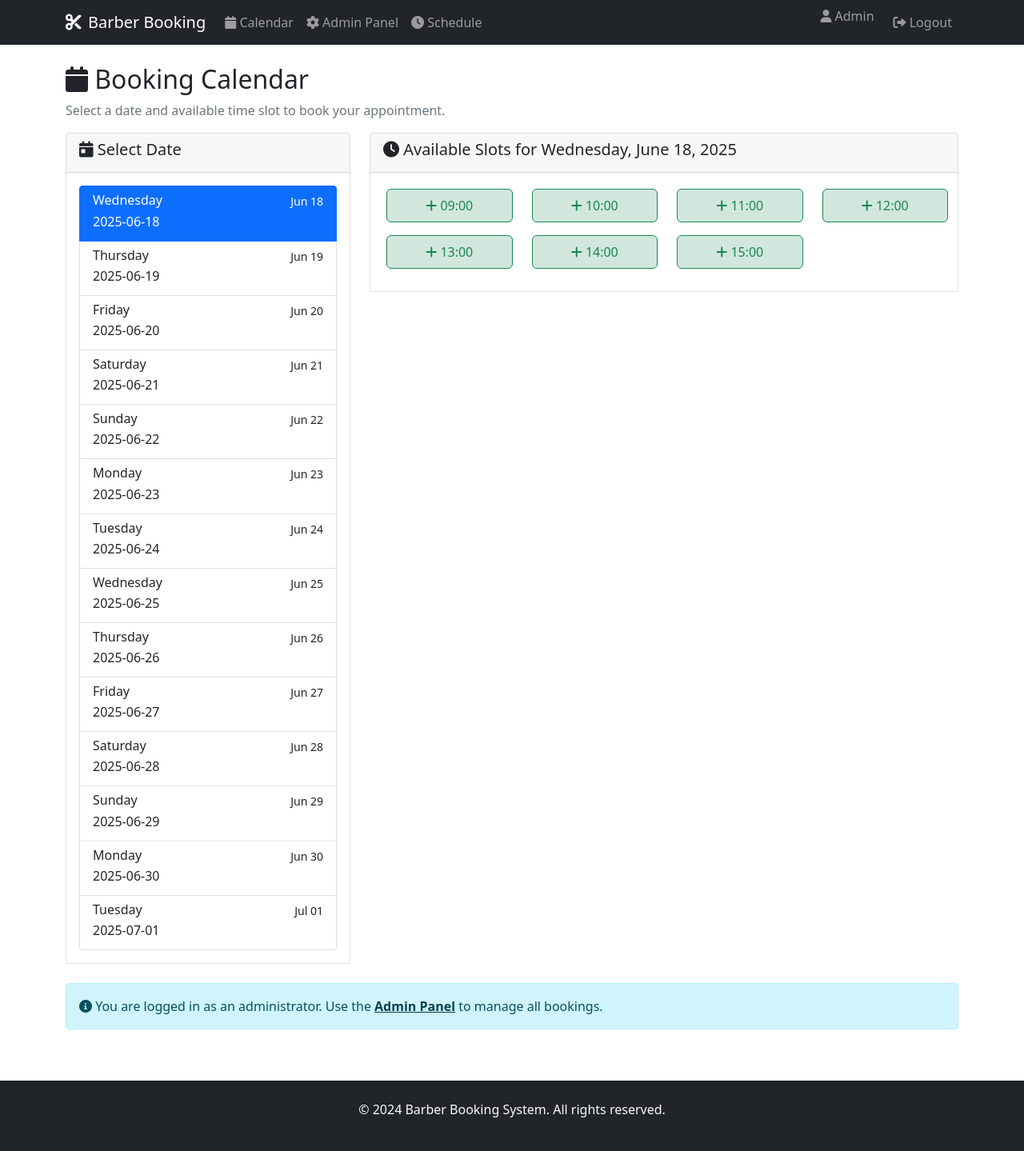
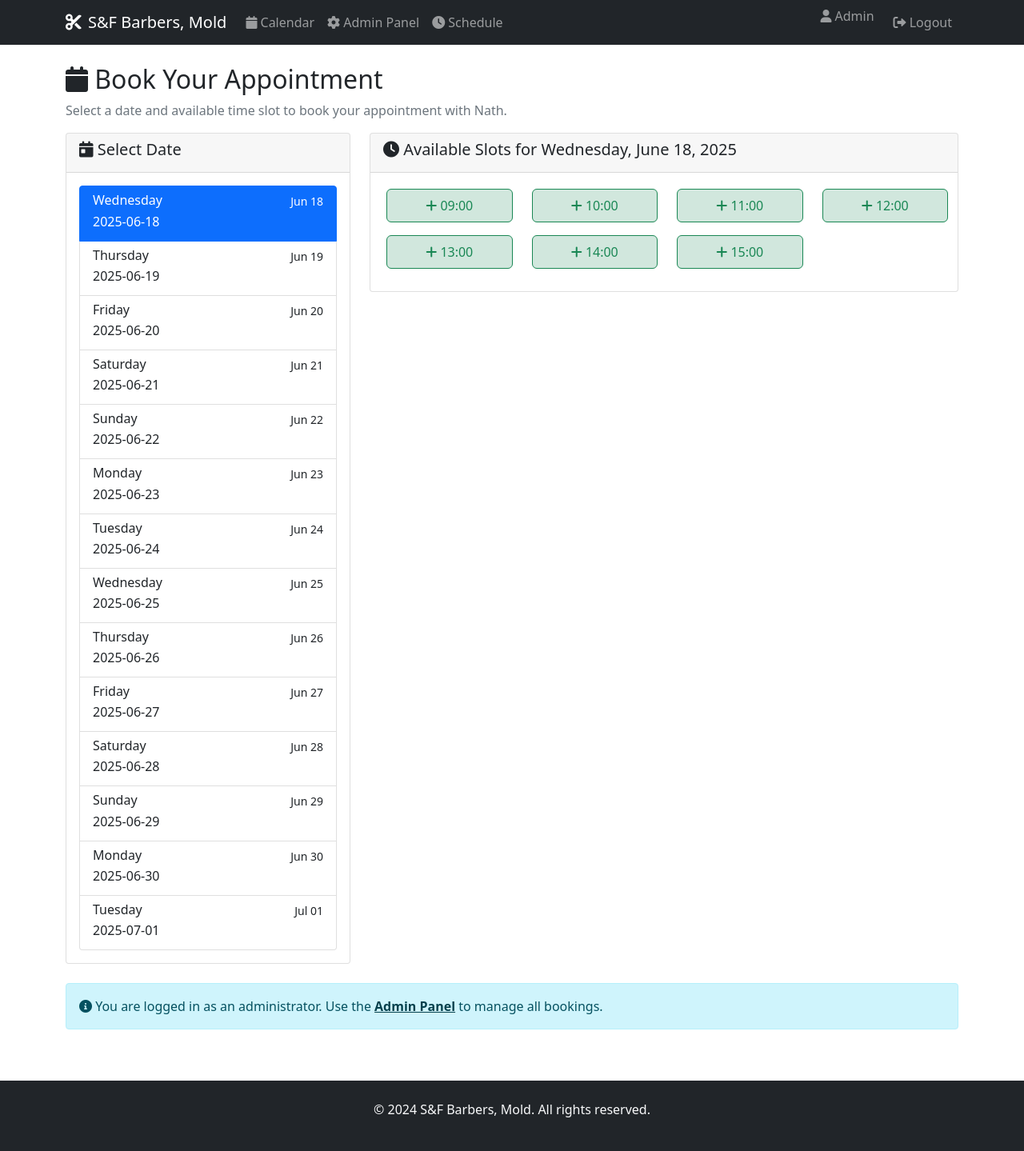
Before and after one commit to FelixvanDijk/nath_booking, a Flask app: page /calendar in a window 1280 px wide. Shown: the whole page at 80% size. Run offline with Flask 3, Linux system fonts and the light colour scheme; a user stored in the database is signed in.

Commit message:
Nath personalisation changes

```diff
--- a/app.py
+++ b/app.py
@@ -140,30 +140,31 @@ def send_booking_email(user_email, username, booking_date, time_slot, is_confirm
     """Send email notification for booking confirmation or cancellation"""
     try:
         if is_confirmation:
-            subject = "Booking Confirmation - Barber Appointment"
+            subject = "Booking Confirmation - S&F Barbers, Mold"
             body = f"""
 Dear {username},
 
-Your barber appointment has been confirmed!
+Your appointment at S&F Barbers in Mold has been confirmed!
 
 📅 Date: {booking_date.strftime('%A, %B %d, %Y')}
 ⏰ Time: {time_slot}
 
-Please arrive 5 minutes early for your appointment.
+Please arrive 5 minutes early for your appointment with Nath.
 
 If you need to cancel or reschedule, please log into your account at least 2 hours before your appointment time.
 
-Thank you for choosing our barber services!
+Thank you for choosing S&F Barbers!
 
 Best regards,
-Barber Booking Team
+Nath
+S&F Barbers, Mold
             """
         else:
-            subject = "Booking Cancellation - Barber Appointment"
+            subject = "Booking Cancellation - S&F Barbers, Mold"
             body = f"""
 Dear {username},
 
-Your barber appointment has been cancelled.
+Your appointment at S&F Barbers in Mold has been cancelled.
 
 📅 Date: {booking_date.strftime('%A, %B %d, %Y')}
 ⏰ Time: {time_slot}
@@ -173,7 +174,8 @@ If this cancellation was unexpected, please contact us or book a new appointment
 Thank you for your understanding.
 
 Best regards,
-Barber Booking Team
+Nath
+S&F Barbers, Mold
             """
 
         msg = Message(subject=subject, recipients=[user_email], body=body)
--- a/templates/admin.html
+++ b/templates/admin.html
@@ -1,6 +1,6 @@
 {% extends "base.html" %}
 
-{% block title %}Admin Panel - Barber Booking System{% endblock %}
+{% block title %}Admin Panel - S&F Barbers, Mold{% endblock %}
 
 {% block content %}
 <div class="row">
@@ -11,7 +11,7 @@
                 <i class="fas fa-calendar"></i> Back to Calendar
             </a>
         </div>
-        <p class="text-muted">Manage all user bookings from this panel.</p>
+        <p class="text-muted">Manage all customer bookings for S&F Barbers.</p>
     </div>
 </div>
 
--- a/templates/admin_schedule.html
+++ b/templates/admin_schedule.html
@@ -1,6 +1,6 @@
 {% extends "base.html" %}
 
-{% block title %}Schedule Management - Barber Booking System{% endblock %}
+{% block title %}Schedule Management - S&F Barbers, Mold{% endblock %}
 
 {% block content %}
 <div class="row">
@@ -16,7 +16,7 @@
                 </a>
             </div>
         </div>
-        <p class="text-muted">Manage opening hours and closed days. Default hours are 9:00 AM - 4:00 PM.</p>
+        <p class="text-muted">Manage S&F Barbers opening hours and closed days. Default hours are 9:00 AM - 4:00 PM.</p>
     </div>
 </div>
 
--- a/templates/base.html
+++ b/templates/base.html
@@ -3,7 +3,7 @@
 <head>
     <meta charset="UTF-8">
     <meta name="viewport" content="width=device-width, initial-scale=1.0">
-    <title>{% block title %}Barber Booking System{% endblock %}</title>
+    <title>{% block title %}S&F Barbers, Mold - Book Your Appointment{% endblock %}</title>
     <link href="https://cdn.jsdelivr.net/npm/bootstrap@5.1.3/dist/css/bootstrap.min.css" rel="stylesheet">
     <link href="https://cdnjs.cloudflare.com/ajax/libs/font-awesome/6.0.0/css/all.min.css" rel="stylesheet">
     <style>
@@ -37,7 +37,7 @@
     <nav class="navbar navbar-expand-lg navbar-dark bg-dark">
         <div class="container">
             <a class="navbar-brand" href="{{ url_for('index') }}">
-                <i class="fas fa-cut"></i>Barber Booking
+                <i class="fas fa-cut"></i>S&F Barbers, Mold
             </a>
 
             <button class="navbar-toggler" type="button" data-bs-toggle="collapse" data-bs-target="#navbarNav">
@@ -113,7 +113,7 @@
 
     <footer class="bg-dark text-light mt-5 py-4">
         <div class="container text-center">
-            <p>&copy; 2024 Barber Booking System. All rights reserved.</p>
+            <p>&copy; 2024 S&F Barbers, Mold. All rights reserved.</p>
         </div>
     </footer>
 
--- a/templates/calendar.html
+++ b/templates/calendar.html
@@ -1,12 +1,12 @@
 {% extends "base.html" %}
 
-{% block title %}Calendar - Barber Booking System{% endblock %}
+{% block title %}Book Appointment - S&F Barbers, Mold{% endblock %}
 
 {% block content %}
 <div class="row">
     <div class="col-12">
-        <h2><i class="fas fa-calendar"></i> Booking Calendar</h2>
-        <p class="text-muted">Select a date and available time slot to book your appointment.</p>
+        <h2><i class="fas fa-calendar"></i> Book Your Appointment</h2>
+        <p class="text-muted">Select a date and available time slot to book your appointment with Nath.</p>
     </div>
 </div>
 
--- a/templates/login.html
+++ b/templates/login.html
@@ -1,6 +1,6 @@
 {% extends "base.html" %}
 
-{% block title %}Login - Barber Booking System{% endblock %}
+{% block title %}Login - S&F Barbers, Mold{% endblock %}
 
 {% block content %}
 <div class="row justify-content-center">
--- a/templates/register.html
+++ b/templates/register.html
@@ -1,6 +1,6 @@
 {% extends "base.html" %}
 
-{% block title %}Register - Barber Booking System{% endblock %}
+{% block title %}Register - S&F Barbers, Mold{% endblock %}
 
 {% block content %}
 <div class="row justify-content-center">
@@ -61,7 +61,7 @@
         <div class="mt-4">
             <div class="alert alert-warning">
                 <h6><i class="fas fa-exclamation-triangle"></i> Registration Requirements:</h6>
-                <p class="mb-0">You need a valid invite code to register. Contact the administrator to get one.</p>
+                <p class="mb-0">You need a valid invite code to register. Contact Nath to get one.</p>
             </div>
         </div>
     </div>
```
